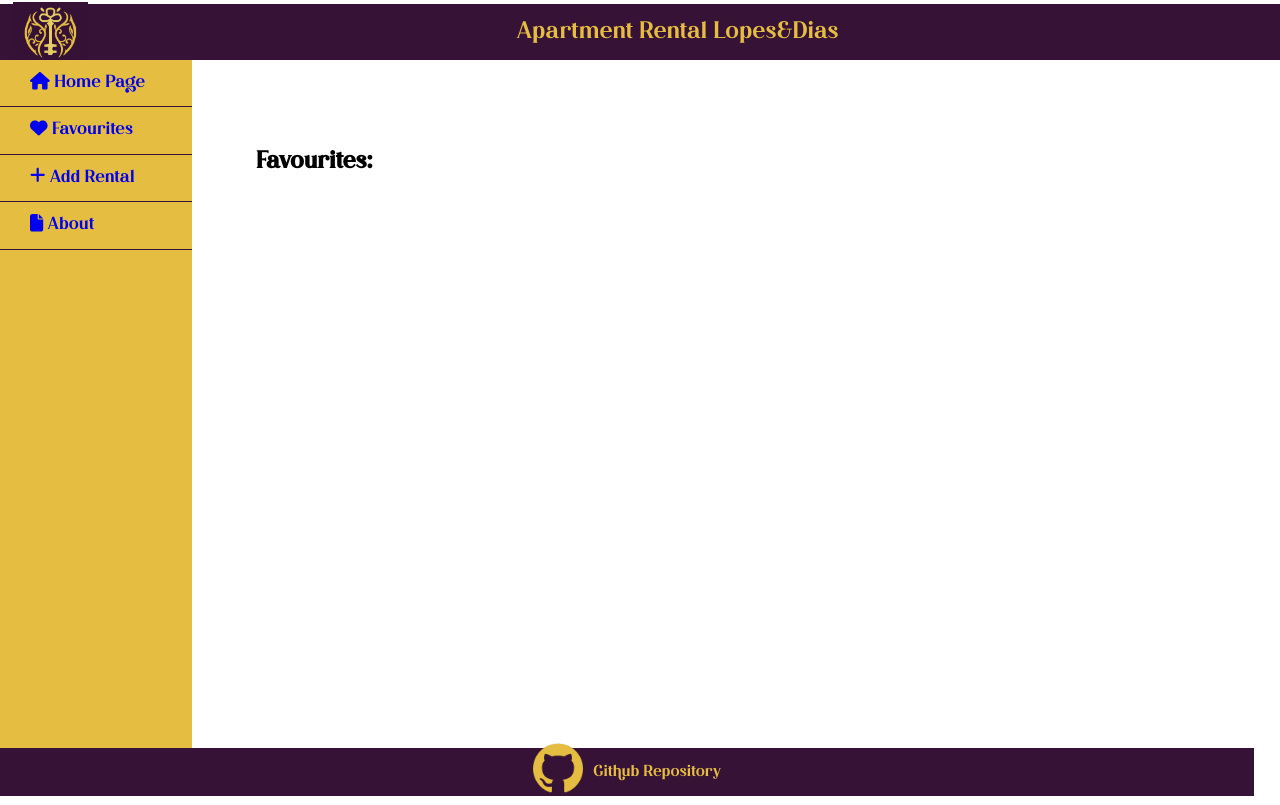
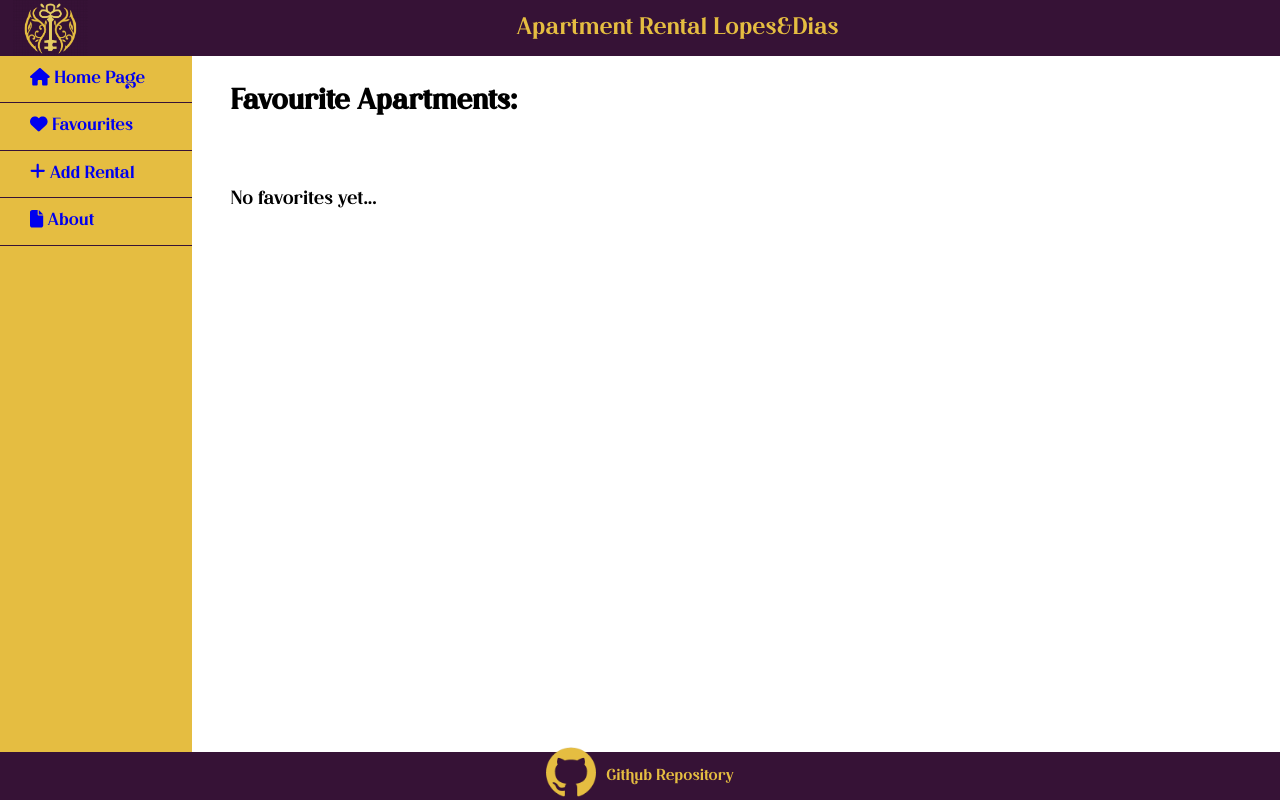
Before and after one commit to filipamiralopes/apartment-rental-dashboard, a React (Vite) app: page /favourites in a window 1280 px wide. Built offline with nearby package versions, Linux system fonts and the light colour scheme.

Commit message:
updated favorites to have min heig of 87vh

```diff
--- a/src/App.css
+++ b/src/App.css
@@ -67,7 +67,7 @@
 .footer {
   background-color: #361236;
   height: 6vh;
-  width:98vw;
+  width:100%;
   display: flex;
   align-items: center;
   justify-content: center;
@@ -475,6 +475,15 @@ a {
 }
 
 .favourites-project{
+  min-height: 87vh;
+  width:60%;
+  font-size: 1.2em;
+}
+
+.favourites-project h2{
+  padding-left: 5%;
+}
+
+.pFavorites{
   padding: 5%;
-  height: 70vh;
 }
--- a/src/components/ApartmentCard.jsx
+++ b/src/components/ApartmentCard.jsx
@@ -84,7 +84,7 @@ const ApartmentCard = ({
         )}
         {(location.pathname === "/") & favRentals.includes(rental) ? (
           <>
-            <button>
+            <button className="btn-like">
               <img src={pinkLikeIcon} />
             </button>
           </>
--- a/src/pages/Favourites.jsx
+++ b/src/pages/Favourites.jsx
@@ -1,6 +1,6 @@
-import React from "react";
-import { Link } from "react-router-dom";
-import ApartmentCard from "../components/ApartmentCard";
+import React from 'react';
+import { Link } from 'react-router-dom';
+import ApartmentCard from '../components/ApartmentCard';
 
 const Favourites = ({
 	favRentals,
@@ -9,9 +9,11 @@ const Favourites = ({
 }) => {
 	return (
 		<div className="favourites-project">
-      <h2>Favourites:</h2>
-      {favRentals.map((unit) => {
-        return (
+			<h2>Favourite Apartments:</h2>
+			{favRentals.length === 0 ? (
+				<p className='pFavorites'>No favorites yet...</p>
+			) : (
+				favRentals.map((unit) => (
 					<ApartmentCard
 						key={unit.id}
 						rental={unit}
@@ -19,8 +21,8 @@ const Favourites = ({
 						handleAddToFavourites={handleAddToFavourites}
 						favRentals={favRentals}
 					/>
-        );
-      })}
+				))
+			)}
 		</div>
 	);
 };
```
Lines whose indentation alone changed are shown as unchanged.
